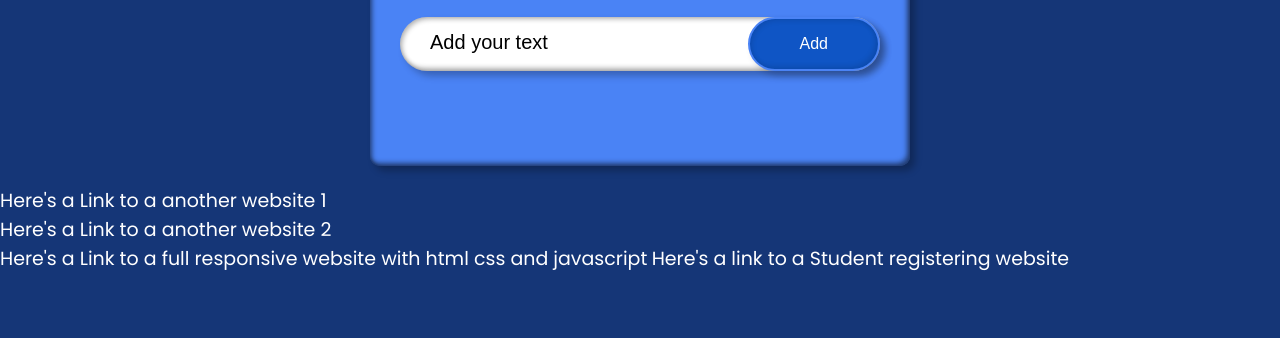
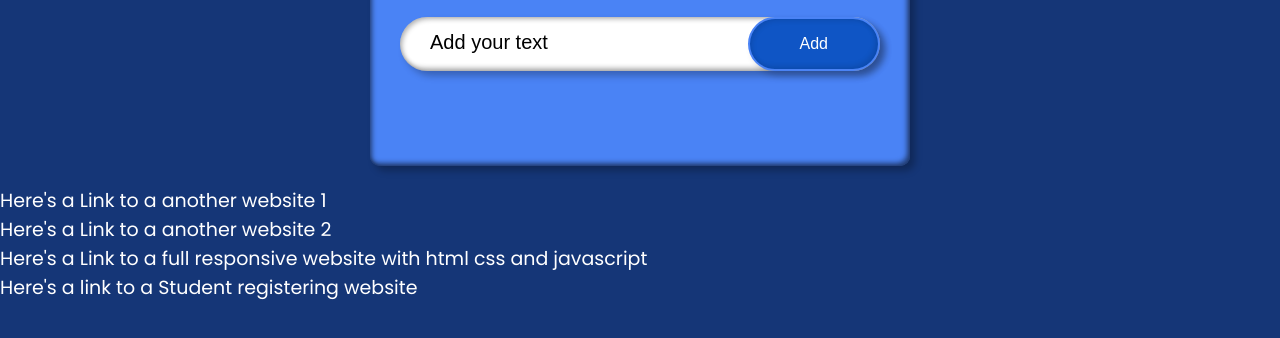
Before and after one commit to o929/To-do-list, a plain HTML site: page index.html in a window 1280 px wide. Shown: the part 178-516 px from the top of the page. Drawn offline with Linux system fonts and the light colour scheme.

Commit message:
Update index.html

```diff
--- a/index.html
+++ b/index.html
@@ -180,7 +180,7 @@
         </div>
         <a href="https://o929.github.io/My-first-project/">Here's a Link to a another website 1</a><br>
         <a href="https://o929.github.io/My-second-project/">Here's a Link to a another website 2</a><br>
-        <a href="https://o929.github.io/My-Third-project/">Here's a Link to a full responsive website with html css and javascript</a>
+        <a href="https://o929.github.io/My-Third-project/">Here's a Link to a full responsive website with html css and javascript</a><br>
         <a href="https://o929.github.io/Student-registering-web/"> Here's a link to a Student registering website </a>
     </div>
     <script>
```
